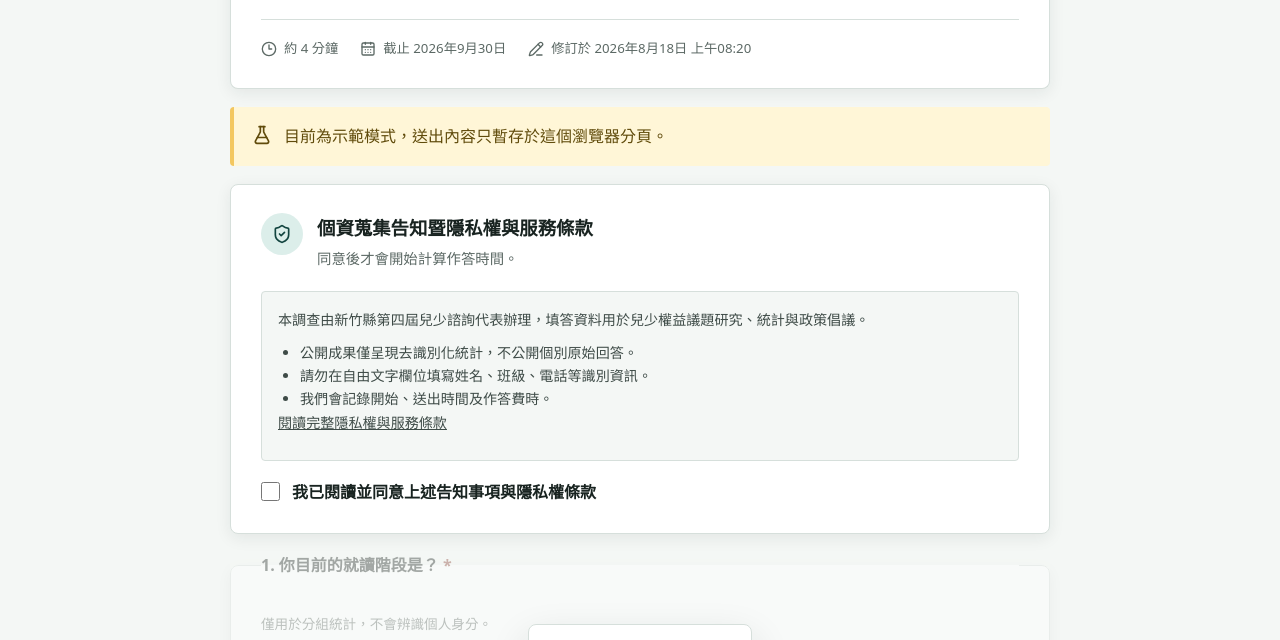
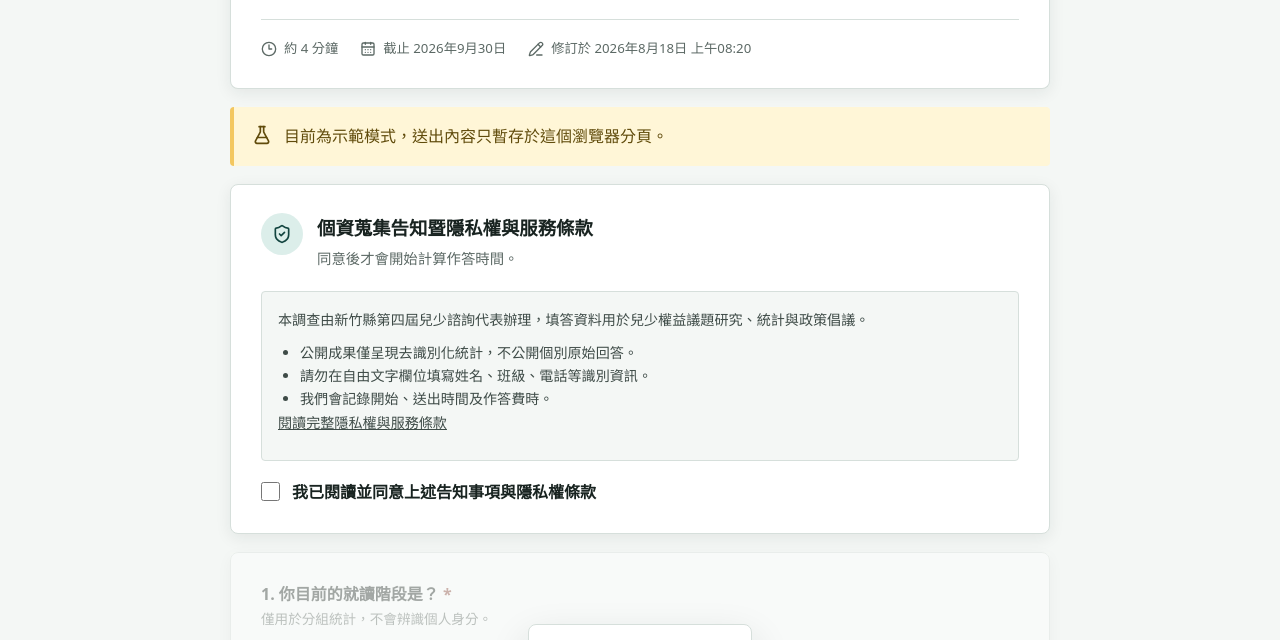
Before and after one commit to hcc-srcy/hcccr, a website: page survey-detail.html in a window 1280 px wide. Shown: the part 268-908 px from the top of the page. Drawn offline with nearby package versions, Linux system fonts and the light colour scheme.

Commit message:
fix: keep question legends inside cards

```diff
--- a/css/surveys.css
+++ b/css/surveys.css
@@ -393,6 +393,14 @@
   overflow-wrap: anywhere;
 }
 
+.question-card legend {
+  float: left;
+}
+
+.question-card > legend + * {
+  clear: both;
+}
+
 .required-mark {
   margin-left: 4px;
   color: var(--accent-dark);
```
Also changed, not shown: tests/site.spec.js (+7 -0 lines).
